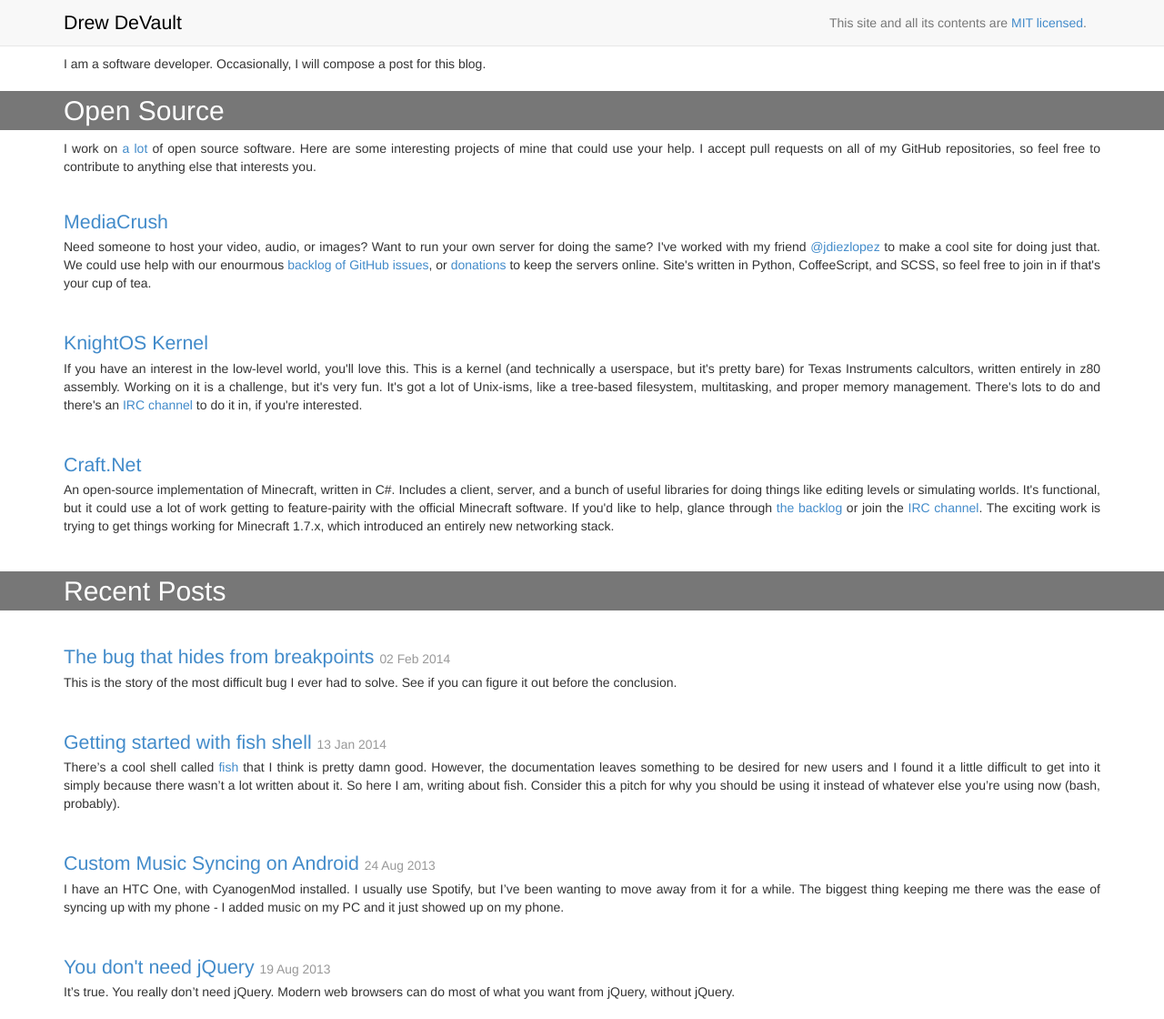
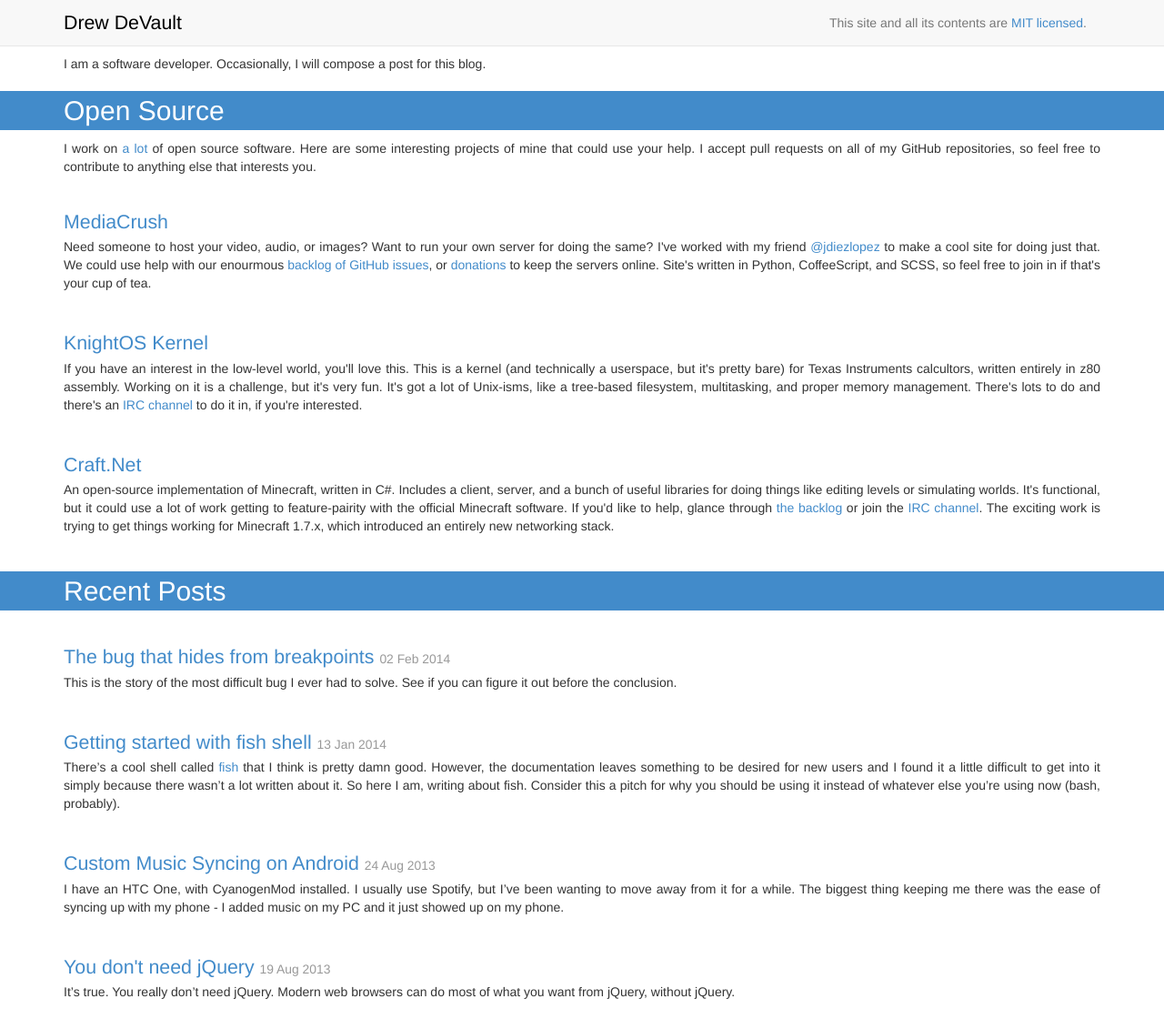
Before and after one commit to stormblog/sircmpwn.github.io, a Jekyll site: the page built from index.html, in a window 1280 px wide and 1120 px high. Shown: the whole window at 91% size. Built offline with Jekyll 4.4.1, drawn with Linux system fonts in a browser that asks for light colours.

Commit message:
Change styles

```diff
--- a/css/base.css
+++ b/css/base.css
@@ -60,7 +60,7 @@ pre {
 }
 
 h2, h3, h4 {
-    background: #777;
+    background: #428BCA;
     color: #fff;
     padding: 5px 0;
     position: relative;
@@ -71,7 +71,7 @@ h2:before, h2:after, h3:before, h3:after, h4:before, h4:after {
     top: 0;
     bottom: 0;
     width: 10000px;
-    background: #777;
+    background: #428BCA;
     content: '';
 }
 
```
